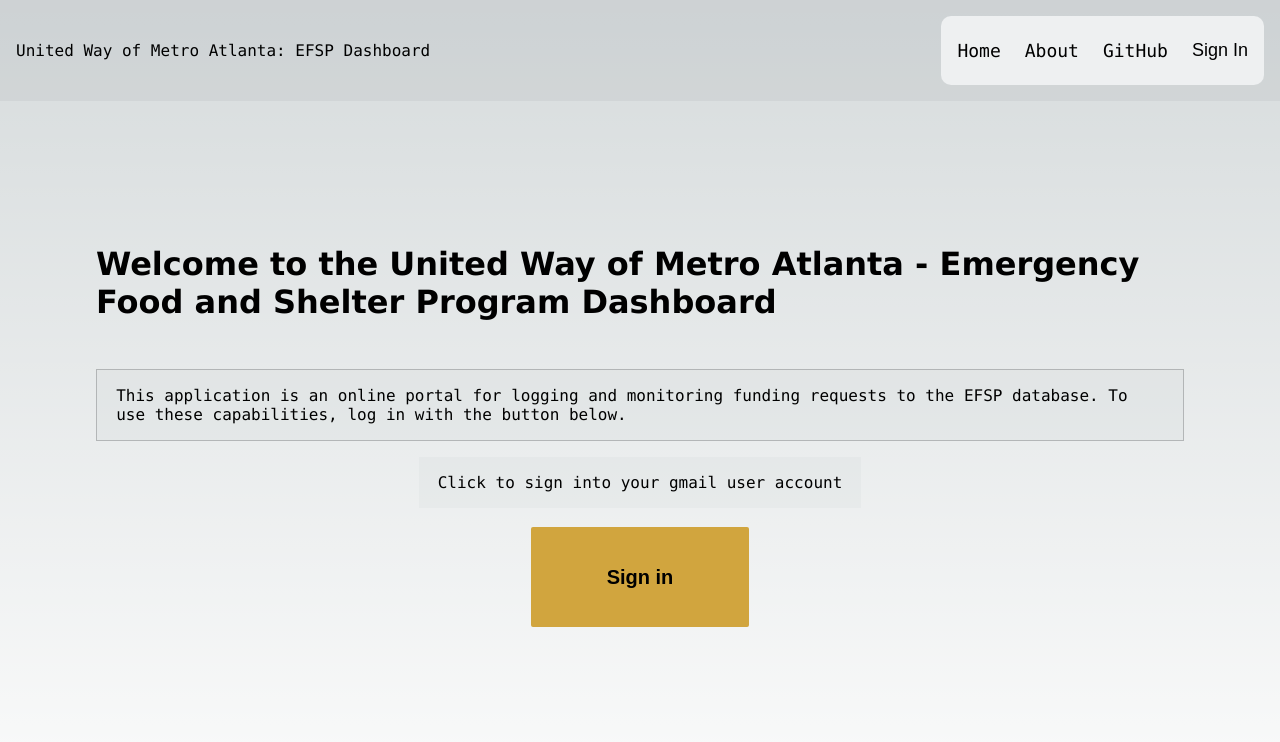
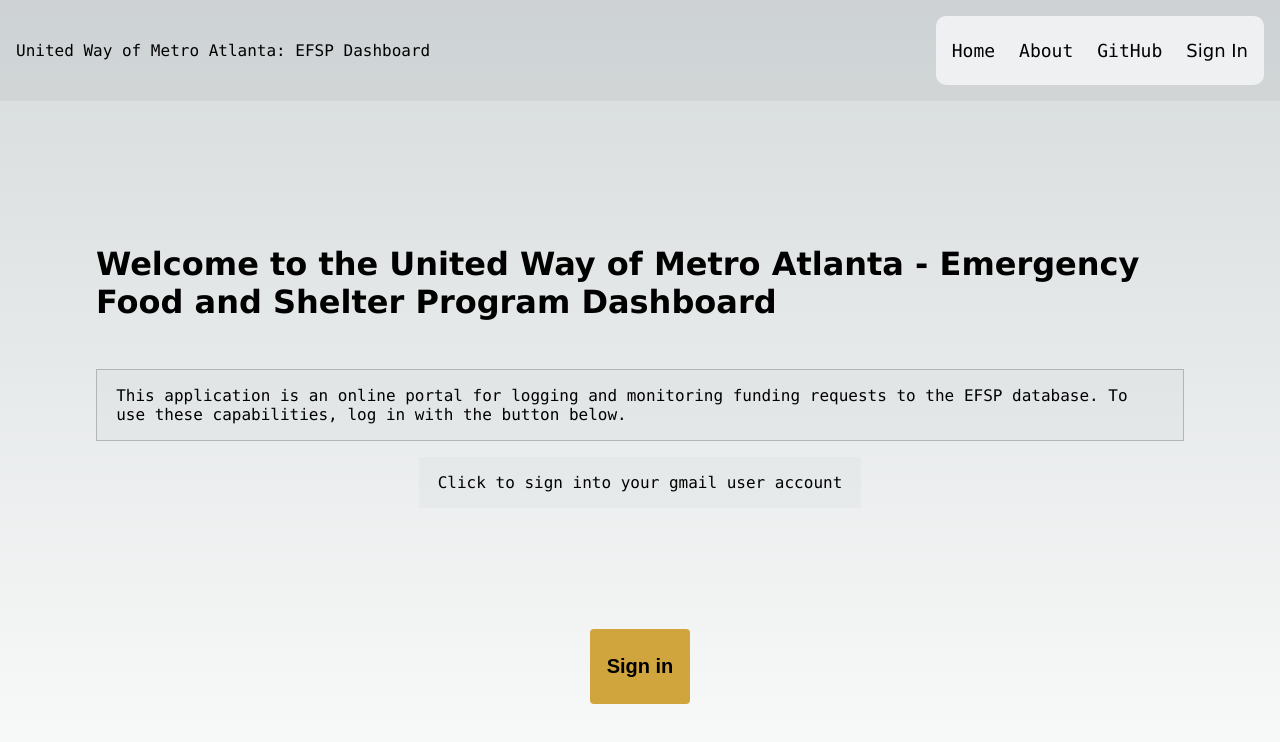
Before and after one commit to AndrewSpittlemeister/c4g-efsp-front-end, a Next.js app: page / in a window 1280 px wide. Shown: the top 742 px of the page. Built offline with nearby package versions, Linux system fonts and the light colour scheme; no server answers.

Commit message:
fixes to CSS for navbar sign in/out

```diff
--- a/styles/Home.module.css
+++ b/styles/Home.module.css
@@ -236,13 +236,19 @@
 }
 
 .button {
+  display: flex;
+  justify-content: center;
+  align-items: center;
+  position: relative;
+  margin: auto;
   background-color: #d1a53e;
   font-size: 20px;
-  border-radius: 2px;
+  border-radius: 4px;
   font-weight: bold;
   border: 1px;
-  min-width: 20%;
-  min-height: 100px;
+  min-width: 100px;
+  min-height: 75px;
+  padding: 10px;
 }
 
 .button:hover {
@@ -255,6 +261,7 @@
   font-size: 18px;
   position: relative;
   transition: all 0.2s;
+  font-family:Verdana, Geneva, Tahoma, sans-serif;
 }
 
 .invisibleButton:hover {
```
